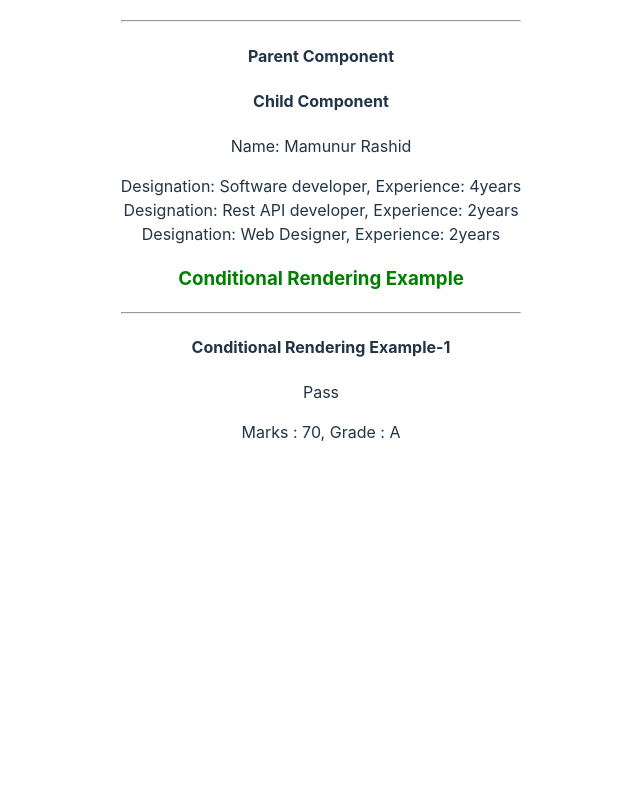
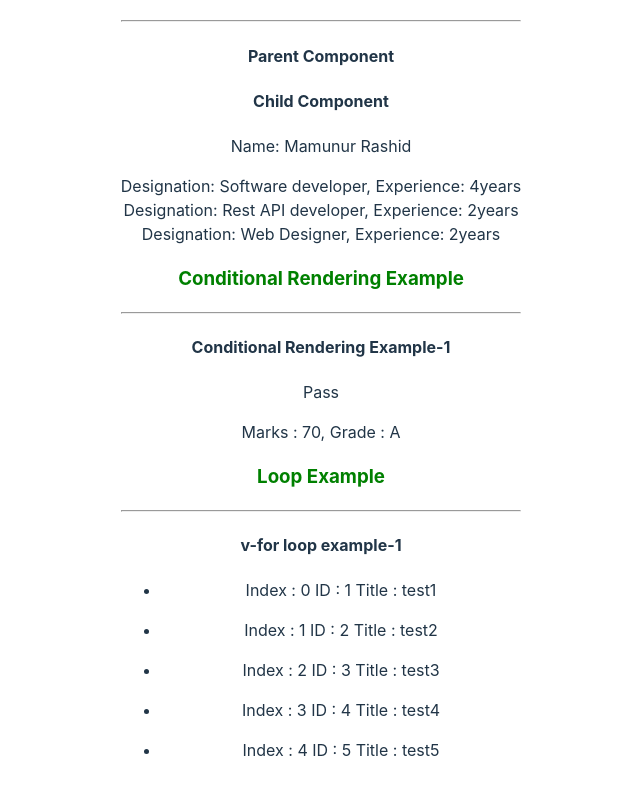
Before and after one commit to mamunurrashid1010/vuejs_practice, a Vue app: page / in a window 1280 px wide. Shown: the part 424-1218 px from the top of the page, without its empty margins (319-959 px from the left). Before the commit the page ends 916 px from the top, so only its background shows below. Built offline with nearby package versions, Linux system fonts and the light colour scheme.

Commit message:
Loop : v-for loop example added

```diff
--- a/src/App.vue
+++ b/src/App.vue
@@ -4,6 +4,7 @@ import Profile from "./components/Profile.vue";
 import Home from "./components/Home.vue";
 import ParentComponent from "./components/props/ParentComponent.vue";
 import Example1 from "./components/conditional_rendering/Example1.vue";
+import LoopExample from "./components/loop/loopExample.vue";
 </script>
 
 <template>
@@ -24,6 +25,10 @@ import Example1 from "./components/conditional_rendering/Example1.vue";
   <!-- conditional Rendering example -->
   <h3 style="color: green">Conditional Rendering Example</h3><hr>
   <Example1/>
+
+  <!-- loop example -->
+  <h3 style="color: green">Loop Example</h3><hr>
+  <loop-example/>
 </template>
 
 <style scoped>
--- /dev/null
+++ b/src/components/loop/loopExample.vue
@@ -0,0 +1,35 @@
+<template>
+  <div>
+    <h4>v-for loop example-1</h4>
+    <ul v-for="(data,index) in datas" :key="data.id">
+      <li>
+        Index : {{index}}
+        ID    : {{data.id}}
+        Title : {{data.title}}
+      </li>
+    </ul>
+
+  </div>
+</template>
+
+<script>
+export default{
+  name:'loopExample',
+  data(){
+    return{
+        datas:[
+          {'id':1, title:'test1'},
+          {'id':2, title:'test2'},
+          {'id':3, title:'test3'},
+          {'id':4, title:'test4'},
+          {'id':5, title:'test5'}
+        ],
+    }
+  },
+
+}
+</script>
+
+<style>
+
+</style>
```
Also changed, not shown: 1 other file (tests, documents, lock files or other folders).
